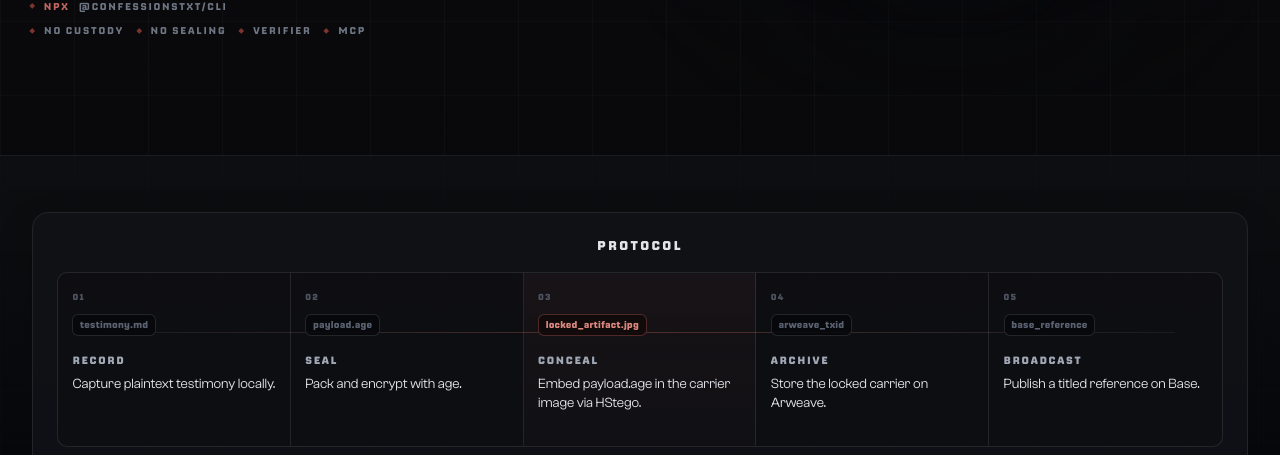
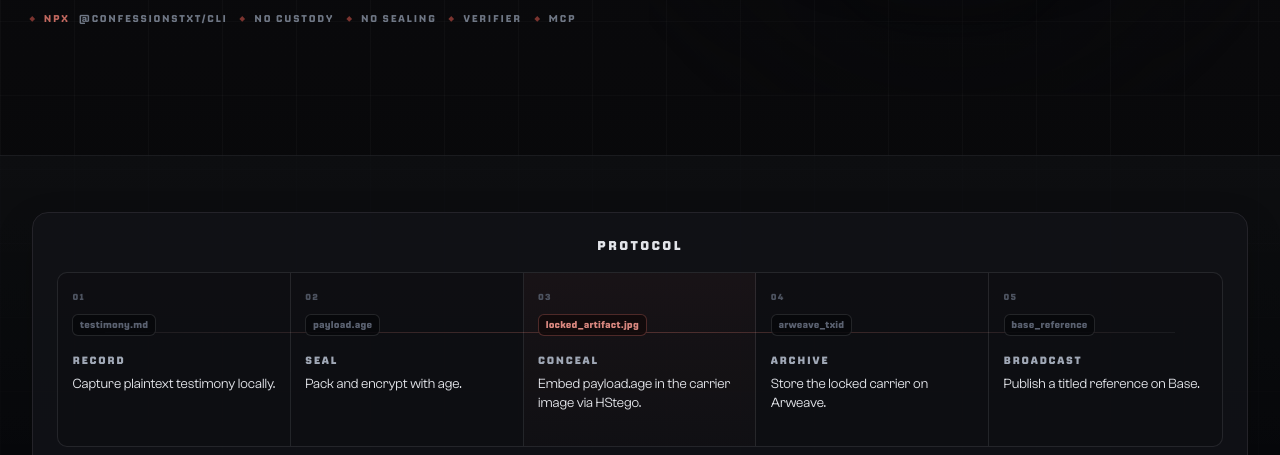
Before and after one commit to arjanflac/confessions.txt, a plain HTML site: page web/index.html in a window 1280 px wide. Shown: the part 645-1100 px from the top of the page. Drawn offline with Linux system fonts and the light colour scheme; animation ran at ten frames a second.

Commit message:
Align desktop hero markers

```diff
--- a/web/index.html
+++ b/web/index.html
@@ -295,15 +295,18 @@
       }
 
       .marker-strip {
-        display: grid;
-        gap: 0.7rem;
-        width: max-content;
+        display: flex;
+        align-items: center;
+        flex-wrap: wrap;
+        gap: 0.58rem clamp(0.78rem, 1vw, 0.95rem);
+        width: min(100%, 39rem);
         max-width: 100%;
       }
 
       .package-tag {
         display: inline-flex;
         align-items: center;
+        flex: 0 0 auto;
         gap: 0.58rem;
         width: max-content;
         max-width: 100%;
@@ -343,6 +346,7 @@
 
       .trust-strip {
         display: flex;
+        flex: 1 1 18.5rem;
         flex-wrap: wrap;
         justify-content: flex-start;
         align-items: center;
```
